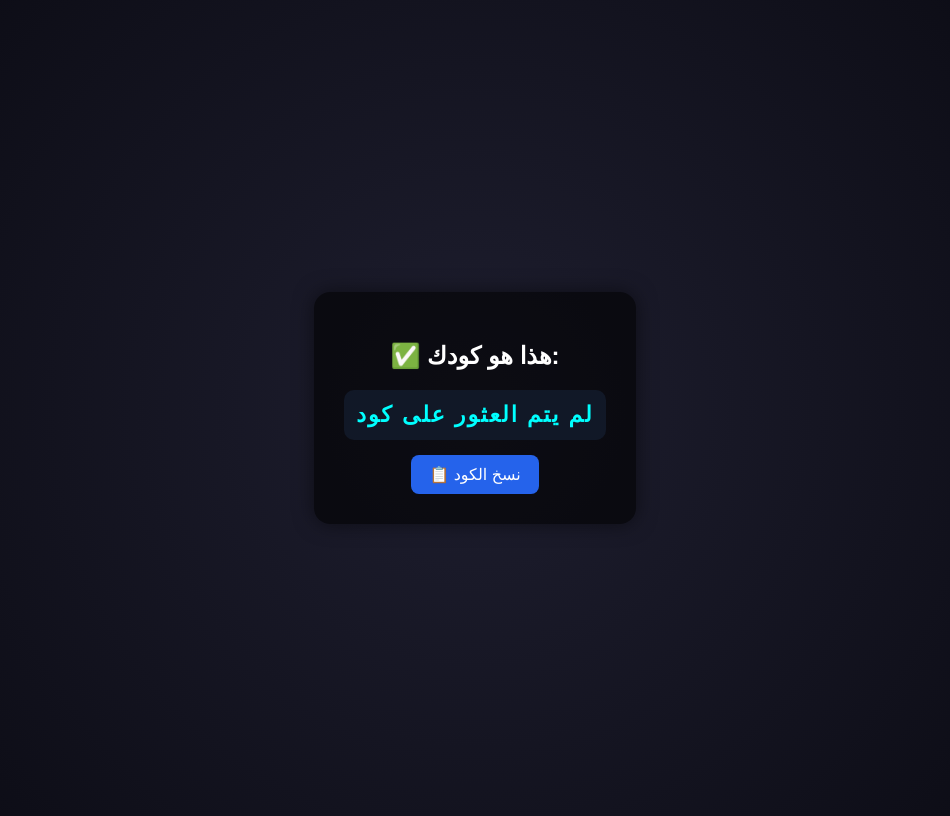
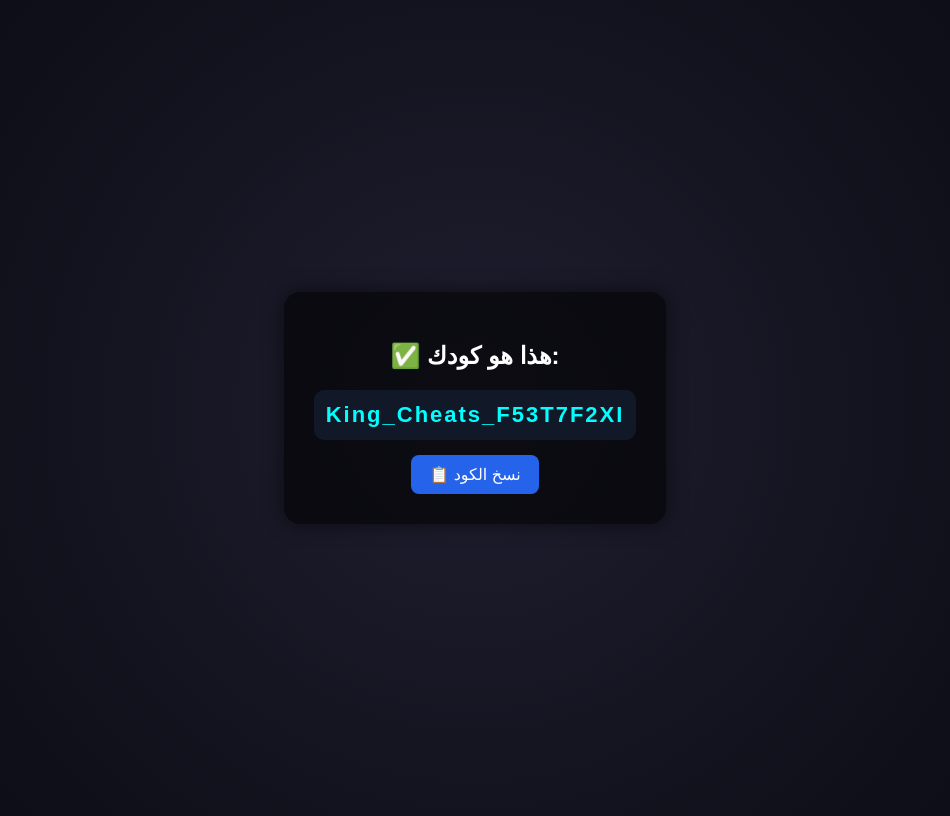
Before and after one commit to rayd00940-prog/code, a plain HTML site: page index.html in a window 1280 px wide. Shown: the whole page, without its empty margins (165-1115 px from the left). Drawn offline with Linux system fonts and the light colour scheme.

Commit message:
Update index.html

```diff
--- a/index.html
+++ b/index.html
@@ -61,7 +61,7 @@
   <script>
     // استخراج الكود من الرابط (مثلاً ?code=King_Cheats_F53T7F2XI)
     const params = new URLSearchParams(window.location.search);
-    const code = params.get('code') || 'لم يتم العثور على كود';
+    const code = params.get('code') || 'King_Cheats_F53T7F2XI';
     document.getElementById('code').textContent = code;
 
     function copyCode() {
```
